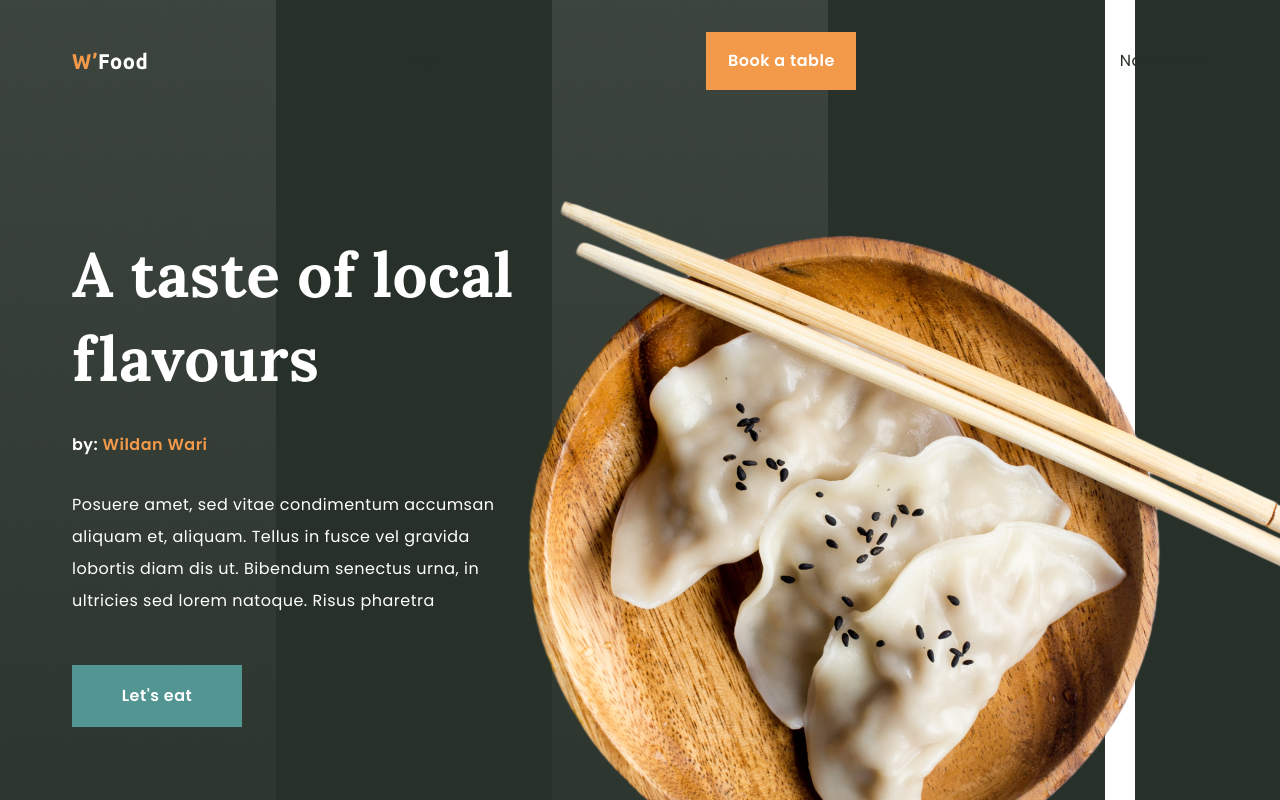
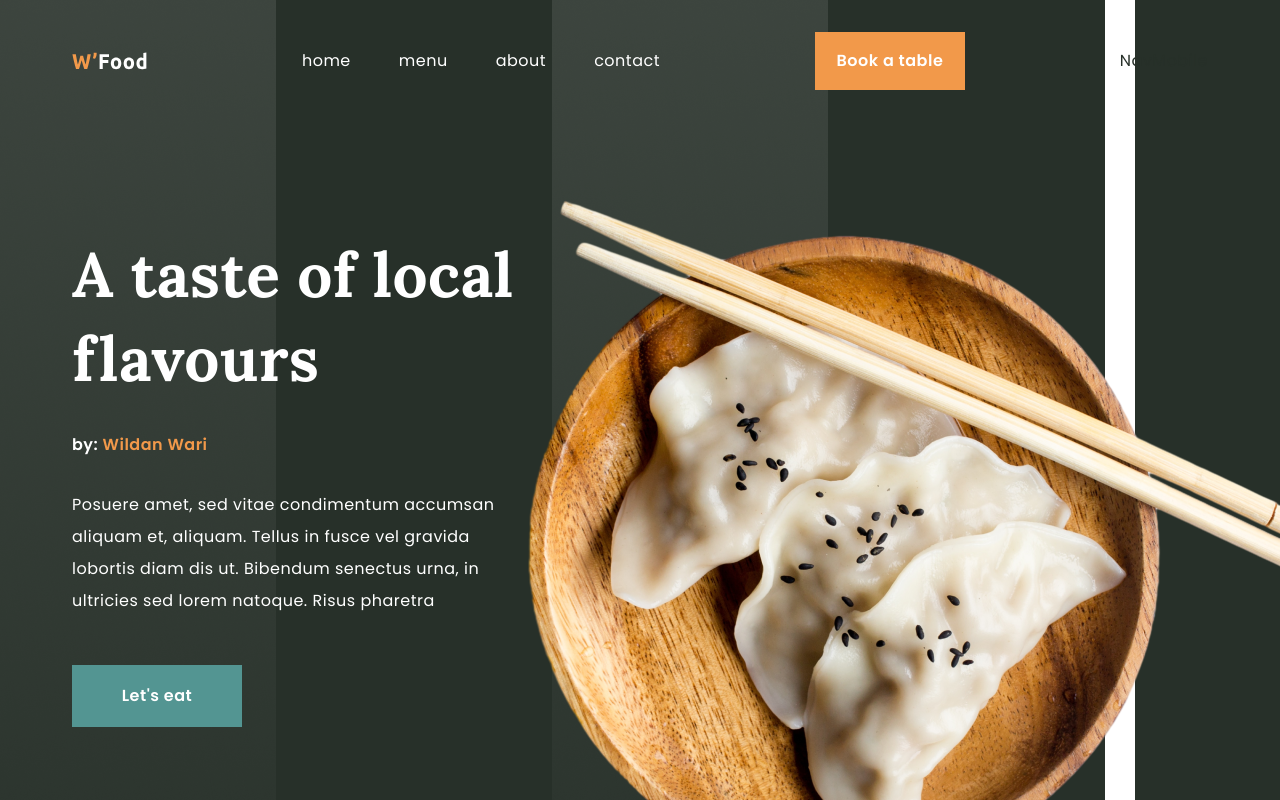
Before and after one commit to ArfinHasib/Restaurant-website-nextjs14-tailwind-framer-motion, a Next.js app: page / in a window 1280 px wide. Shown: the top 800 px of the page. Built offline with nearby package versions, Linux system fonts and the light colour scheme.

Commit message:
Navbar complete

```diff
--- a/components/Header.jsx
+++ b/components/Header.jsx
@@ -47,7 +47,10 @@ const Header = () => {
                   />
                </Link>
                {/* nav */}
-               <Nav />
+               <Nav
+                  containerStyles='hidden xl:flex gap-x-12 text-white'
+                  linkStyles='capitialize'
+               />
                {/* btn */}
                <ScrollLink to='reservation' smooth={true}>
                   <Button variant='orange' size='sm'>
--- a/components/Nav.jsx
+++ b/components/Nav.jsx
@@ -1,5 +1,48 @@
-const Nav = () => {
-   return <div>Nav</div>;
+import { Link } from 'react-scroll';
+
+const links = [
+   {
+      path: 'home',
+      name: 'home',
+      offset: -50,
+   },
+   {
+      path: 'menu',
+      name: 'menu',
+      offset: -50,
+   },
+   {
+      path: 'about',
+      name: 'about',
+      offset: -150,
+   },
+   {
+      path: 'contact',
+      name: 'contact',
+      offset: 0,
+   },
+];
+
+const Nav = ({ containerStyles, linkStyles }) => {
+   return (
+      <nav className={`${containerStyles}`}>
+         {links.map((link, index) => {
+            return (
+               <Link
+                  key={index}
+                  to={link.path}
+                  spy={true}
+                  smooth={true}
+                  offset={link.offset}
+                  duration={500}
+                  className={`${linkStyles}`}
+               >
+                  {link.name}
+               </Link>
+            );
+         })}
+      </nav>
+   );
 };
 
 export default Nav;
```
